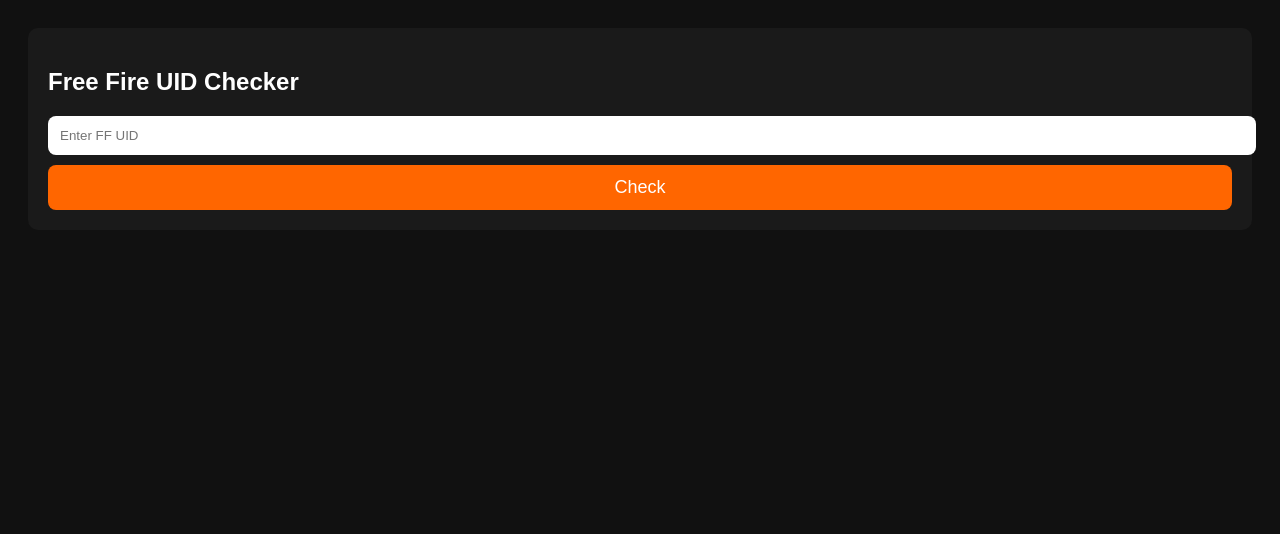
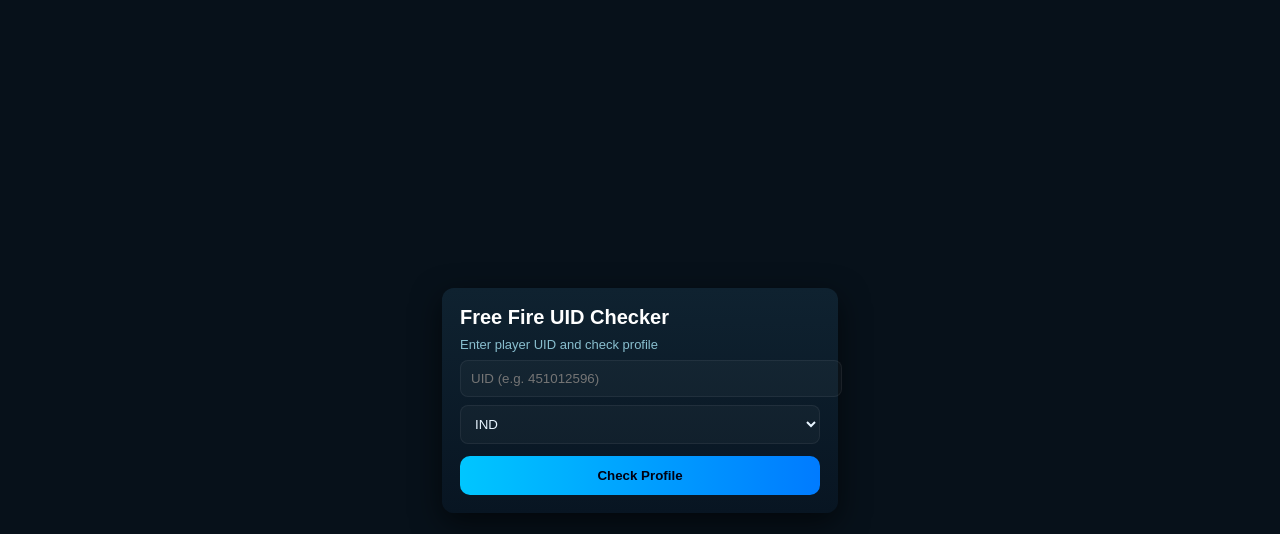
Before and after one commit to sudhir9838/FREE-FIRE-UID-CHECKER, a website: page public/index.html in a window 1280 px wide. Drawn offline with Linux system fonts and the light colour scheme.

Commit message:
Update index.html

```diff
--- a/public/index.html
+++ b/public/index.html
@@ -1,74 +1,87 @@
-<!DOCTYPE html>
+<!doctype html>
 <html>
 <head>
-<meta name="viewport" content="width=device-width, initial-scale=1">
-<title>FF UID Lookup</title>
+  <meta charset="utf-8"><meta name="viewport" content="width=device-width,initial-scale=1">
+  <title>FF UID Checker</title>
   <style>
-body { font-family: Arial; padding:20px; background:#111; color:white; }
-.box { background:#1a1a1a; padding:20px; border-radius:10px; }
-input { width:100%; padding:12px; margin-bottom:10px; border:none; border-radius:8px; }
-button { width:100%; padding:12px; background:#ff6600; color:white; border:none; border-radius:8px; font-size:18px; }
-#loader { display:none; text-align:center; font-size:18px; }
-#result { margin-top:20px; background:#1f1f1f; padding:15px; border-radius:10px; display:none; }
+    body{font-family:Arial;background:#07111a;color:#e8f5ff;display:flex;align-items:center;justify-content:center;height:100vh;margin:0}
+    .card{width:360px;background:linear-gradient(180deg,#0f2230,#081522);padding:18px;border-radius:12px;box-shadow:0 10px 30px rgba(0,0,0,0.6)}
+    h2{margin:0 0 8px 0;font-size:20px;color:#fff}
+    input,select{width:100%;padding:10px;border-radius:8px;border:1px solid rgba(255,255,255,0.06);background:rgba(255,255,255,0.03);color:inherit;margin-top:8px}
+    button{width:100%;margin-top:12px;padding:12px;border-radius:8px;border:0;background:linear-gradient(90deg,#00c6ff,#007bff);color:#001;border-radius:10px;font-weight:700;cursor:pointer}
+    .loader{display:none;margin:12px auto;text-align:center}
+    .result{display:none;margin-top:12px;background:rgba(0,0,0,0.18);padding:12px;border-radius:8px;color:#dff9ff}
+    .error{display:none;margin-top:12px;background:#ffb4b4;padding:8px;border-radius:8px;color:#2a0000}
   </style>
 </head>
 <body>
+  <div class="card">
+    <h2>Free Fire UID Checker</h2>
+    <div style="font-size:13px;color:#89bfcf">Enter player UID and check profile</div>
 
-<div class="box">
-    <h2>Free Fire UID Checker</h2>
+    <input id="uid" placeholder="UID (e.g. 451012596)" inputmode="numeric" />
+    <select id="region"><option>IND</option><option>BR</option><option>US</option><option>SAC</option><option>NA</option></select>
+    <button id="checkBtn">Check Profile</button>
 
-    <input type="number" id="uid" placeholder="Enter FF UID" />
+    <div id="loader" class="loader">⏳ Loading your data…</div>
+    <div id="error" class="error"></div>
 
-    <button onclick="checkUID()">Check</button>
-
-    <div id="loader">⏳ Loading your data…</div>
-
-    <div id="result"></div>
+    <div id="result" class="result">
+      <div><strong>Nickname:</strong> <span id="nick">-</span></div>
+      <div><strong>Level:</strong> <span id="level">-</span></div>
+      <div><strong>Region:</strong> <span id="rgn">-</span></div>
+      <div><strong>Likes:</strong> <span id="likes">-</span></div>
+      <div><strong>Bio:</strong> <span id="bio">-</span></div>
+      <hr style="border:none;border-top:1px solid rgba(255,255,255,0.06);margin:10px 0">
+      <div><strong>Guild:</strong> <span id="clan">-</span></div>
+      <div><strong>Guild Owner:</strong> <span id="owner">-</span></div>
+    </div>
   </div>
 
 <script>
-function checkUID() {
-    const uid = document.getElementById("uid").value.trim();
-    if (!uid) return alert("Enter UID");
+const checkBtn = document.getElementById('checkBtn');
+const uidInput = document.getElementById('uid');
+const regionSel = document.getElementById('region');
+const loader = document.getElementById('loader');
+const resultBox = document.getElementById('result');
+const errorBox = document.getElementById('error');
 
-    document.getElementById("loader").style.display = "block";
-    document.getElementById("result").style.display = "none";
+function showLoading(on){
+  loader.style.display = on ? 'block' : 'none';
+  resultBox.style.display = 'none';
+  errorBox.style.display = 'none';
+}
 
-    fetch("/api/accinfo?uid=" + uid + "&region=IND")
-    .then(res => res.json())
-    .then(data => {
-        document.getElementById("loader").style.display = "none";
+checkBtn.addEventListener('click', async () => {
+  const uid = (uidInput.value || '').trim();
+  const region = (regionSel.value || 'IND').trim().toUpperCase();
+  if (!uid || !/^\d+$/.test(uid)) { alert('Enter valid numeric UID'); uidInput.focus(); return; }
 
-        if (data.error) {
-            document.getElementById("result").innerHTML = "❌ " + data.error;
-            document.getElementById("result").style.display = "block";
+  showLoading(true);
+  try {
+    const res = await fetch(`/api/accinfo?uid=${encodeURIComponent(uid)}&region=${encodeURIComponent(region)}`);
+    const json = await res.json();
+    showLoading(false);
+    if (!res.ok) {
+      errorBox.textContent = json.error || json.message || 'Server error';
+      errorBox.style.display = 'block';
       return;
     }
-
-        const nickname = data.Nickname || "Unknown";
-        const level = data.Level || "N/A";
-        const bio = data.Signature || "N/A";
-        const likes = data.LikeNum || "0";
-        const guild = data.GuildInfo?.GuildName || "No Guild";
-        const owner = data.GuildInfo?.GuildOwnerName || "Unknown";
-
-        document.getElementById("result").innerHTML = `
-            <b>Nickname:</b> ${nickname}<br>
-            <b>Level:</b> ${level}<br>
-            <b>Bio:</b> ${bio}<br>
-            <b>Likes:</b> ${likes}<br><br>
-            <b>Guild:</b> ${guild}<br>
-            <b>Guild Owner:</b> ${owner}
-        `;
-        document.getElementById("result").style.display = "block";
-    })
-    .catch(() => {
-        document.getElementById("loader").style.display = "none";
-        document.getElementById("result").innerHTML = "❌ Fetch Failed!";
-        document.getElementById("result").style.display = "block";
+    const v = json.view || {};
+    document.getElementById('nick').textContent = v.nickname || '-';
+    document.getElementById('level').textContent = v.level || '-';
+    document.getElementById('rgn').textContent = v.region || region;
+    document.getElementById('likes').textContent = v.likes ?? '-';
+    document.getElementById('bio').textContent = v.bio || '-';
+    document.getElementById('clan').textContent = v.clanName || '-';
+    document.getElementById('owner').textContent = v.clanOwner || '-';
+    resultBox.style.display = 'block';
+  } catch (err) {
+    showLoading(false);
+    errorBox.textContent = 'Fetch failed: ' + (err.message || err);
+    errorBox.style.display = 'block';
+  }
 });
-}
 </script>
-
 </body>
 </html>
```
Lines whose indentation alone changed are shown as unchanged.
